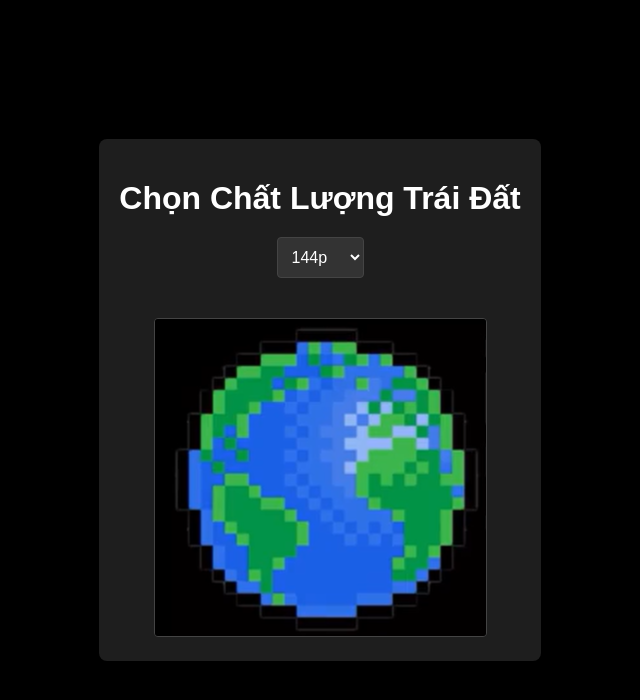
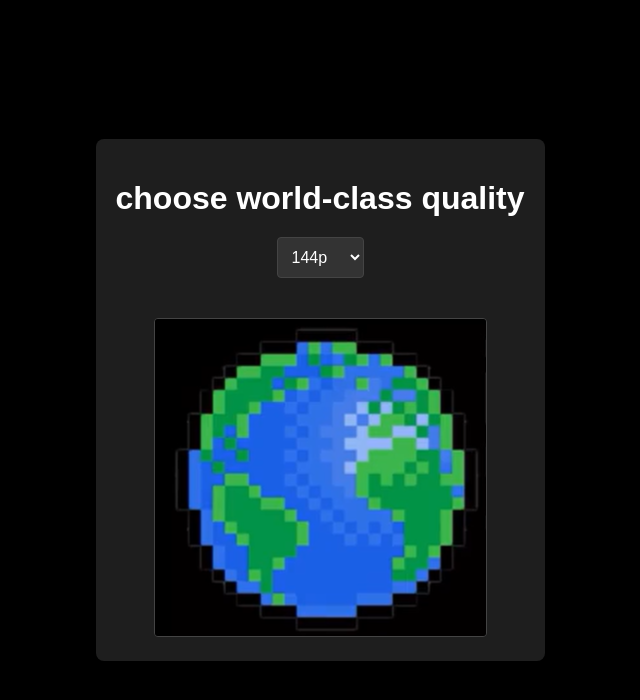
Before and after one commit to khacodee/MyWorld, a plain HTML site: page index.html in a window 1280 px wide. Shown: the whole page, without its empty margins (320-960 px from the left). Drawn offline with Linux system fonts and the light colour scheme.

Commit message:
fix: commit

```diff
--- a/index.html
+++ b/index.html
@@ -8,7 +8,7 @@
 </head>
 <body>
     <div class="container">
-        <h1>Chọn Chất Lượng Trái Đất</h1>
+        <h1>choose world-class quality</h1>
         <select id="qualitySelect" onchange="changeMedia()">
             <option value="144p">144p</option>
             <option value="240p">240p</option>
```
